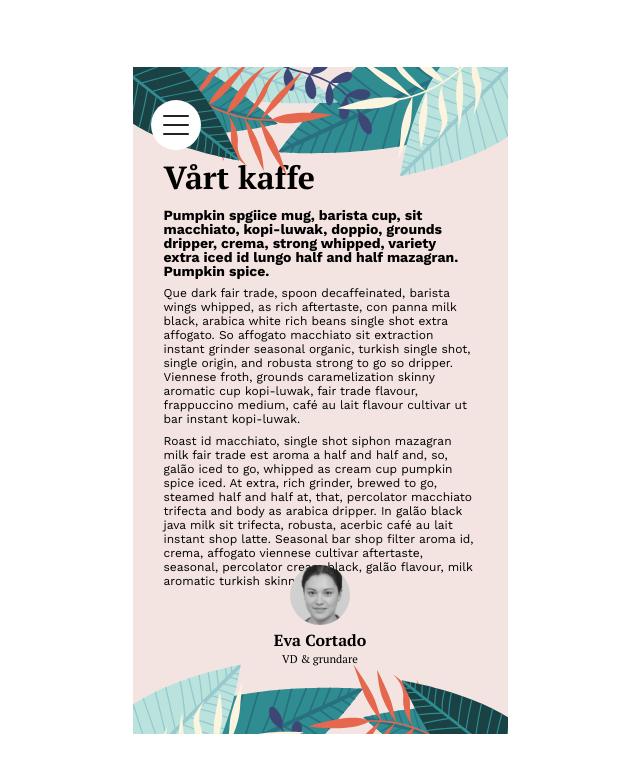
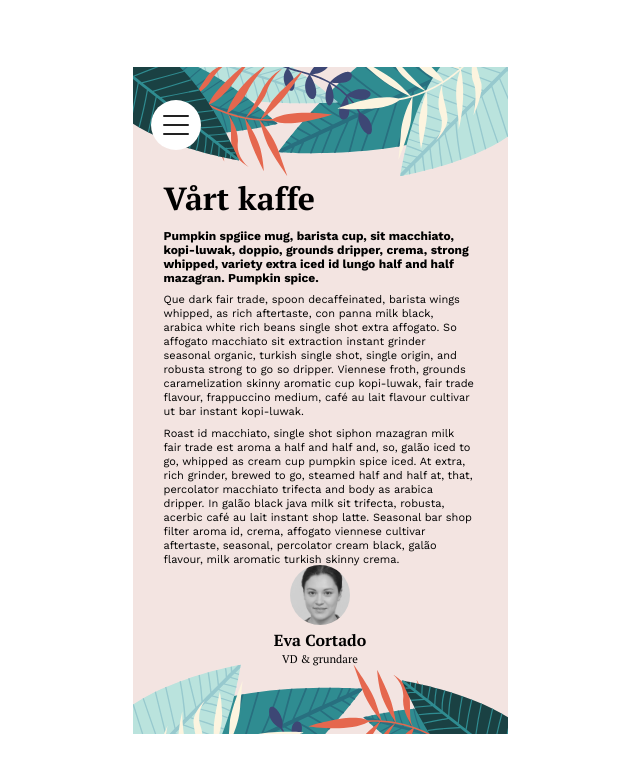
Before and after one commit to Avancerad-JavaScript-med-React-JS-EC/grupparbete-crypto-fighters, a React (Create React App) app: page /about in a window 1280 px wide. Shown: the top 772 px of the page, without its empty margins (320-960 px from the left). Built offline with nearby package versions, Linux system fonts and the light colour scheme.

Commit message:
Update About.css
ändrat så bilden inte överlappar texten

```diff
--- a/src/css/About.css
+++ b/src/css/About.css
@@ -60,13 +60,13 @@
 .text {
 	font-family: 'Work Sans', sans-serif;
 	line-height: 14px;
-	font-size: 12px;
+	font-size: 11px;
 	margin-bottom: 0.5rem;
 }
 .strong {
 	font-weight: 600;
 	font-family: 'Work Sans', sans-serif;
-	font-size: 14px;
+	font-size: 12px;
 }
 .img {
 	height: 60px;
```
